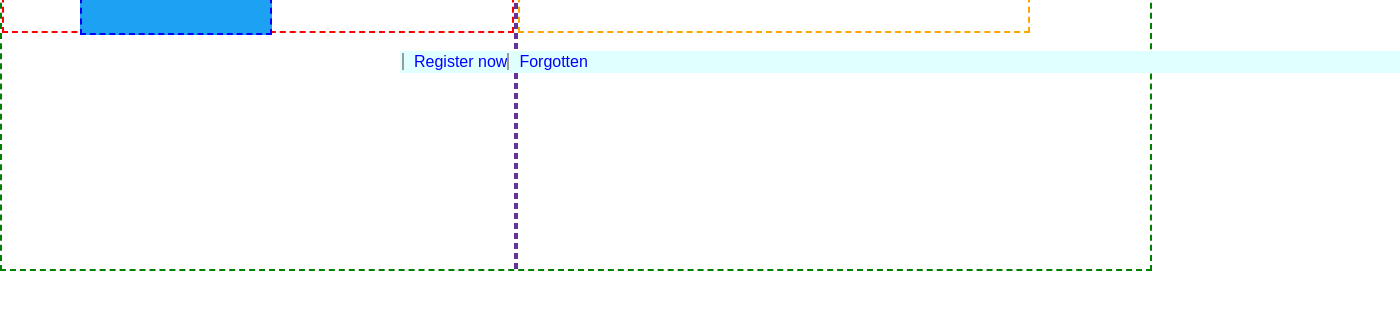
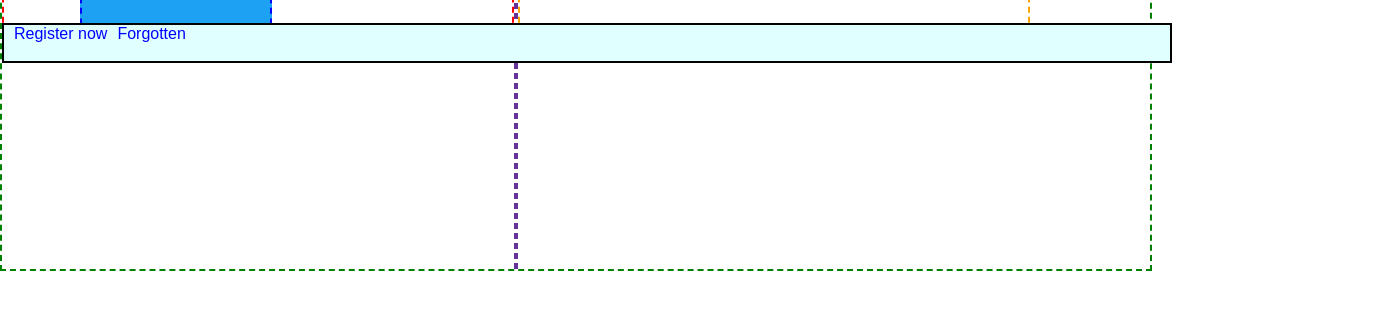
Before and after one commit to maykaltenev/log-in-page, a plain HTML site: page index.html in a window 1280 px wide. Shown: the part 209-518 px from the top of the page, 1400 px wide, since content can reach past the window. Drawn offline with Linux system fonts and the light colour scheme.

Commit message:
bottom fixed

```diff
--- a/css/style.css
+++ b/css/style.css
@@ -16,7 +16,7 @@ body {
   height: 60vh;
   border: 2px green dashed;
   display: flex;
-  display: relative;
+  position: relative;
 }
 .middle {
   border: 2px rebeccapurple dashed;
@@ -138,10 +138,18 @@ input[type="button"] {
   left: 400px;
 }
 .bottom {
-  width: 1000px;
+  border: 2px solid gray;
+  width: 1170px;
+  height: 5vh;
   background-color: lightcyan;
-  border: 2px lightcyan solid;
+  border: 2px black solid;
+  position: absolute;
+  top: 230px;
+  left: 0px;
 }
+
 .bottom-span > a {
+  text-align: center;
   color: blue;
+  border: none;
 }
```
